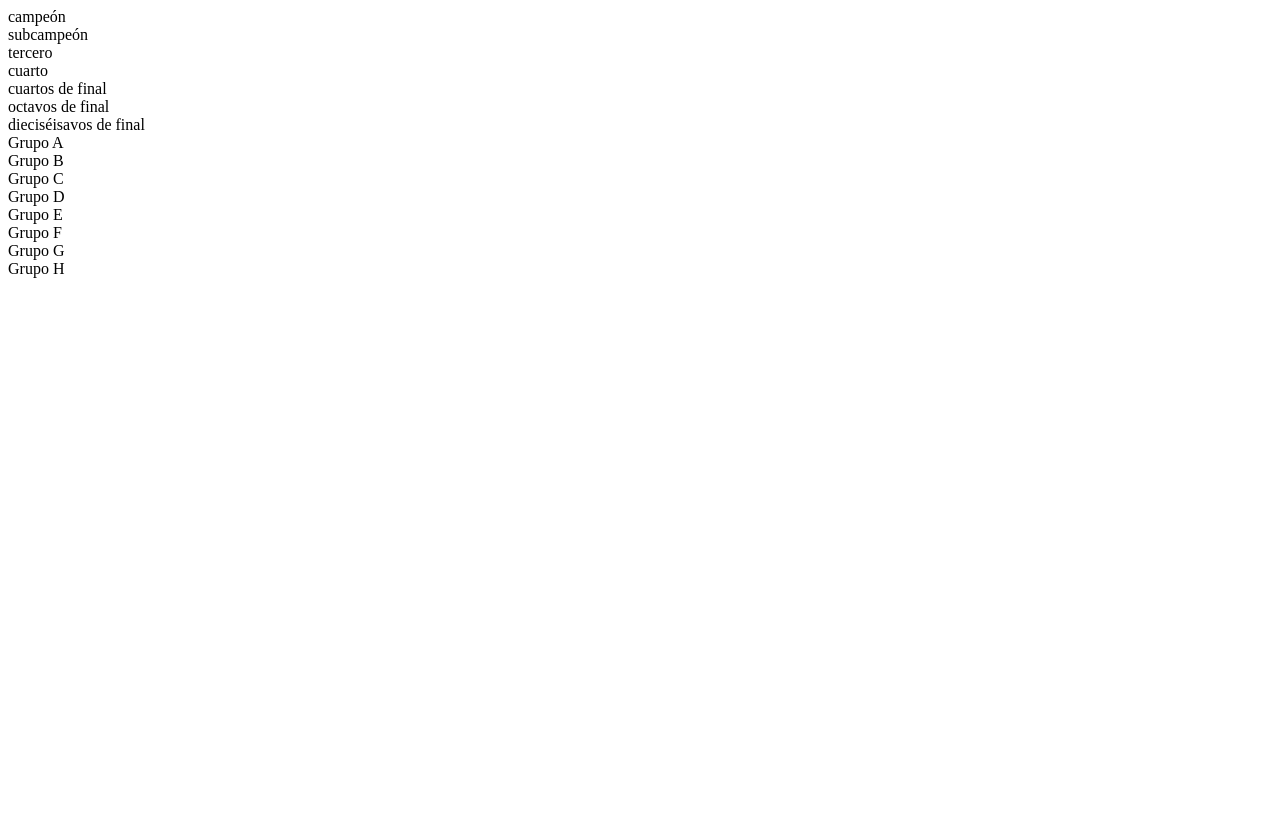
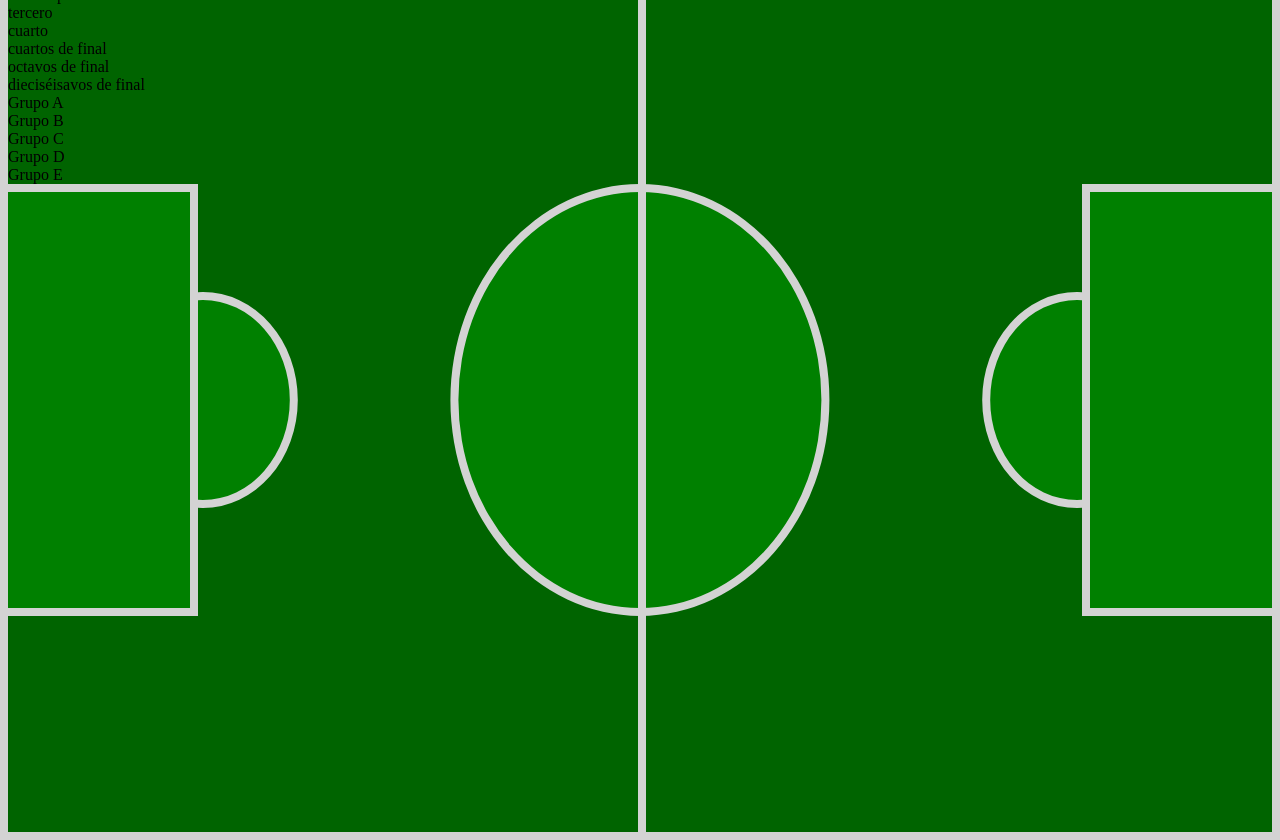
Before and after one commit to ernestomedinam/vanilla-world-cup-workshop, a plain HTML site: page index.html in a window 1280 px wide. Before the commit the page ends 800 px from the top, so only its background shows below. Drawn offline with Linux system fonts and the light colour scheme.

Commit message:
:lipstick: Adds styles.css and field styling

```diff
--- a/index.html
+++ b/index.html
@@ -5,10 +5,24 @@
     <meta http-equiv="X-UA-Compatible" content="IE=edge">
     <meta name="viewport" content="width=device-width, initial-scale=1.0">
     <title>Document</title>
+    <link type="text/css" rel="stylesheet" href="./styles.css" />
 </head>
 <body>
     <!-- cancha -->
-    <section>
+    <section id="cancha" class="linea-campo">
+        <!-- meta izquierda -->
+        <div class="meta meta-izquierda">
+            <div class="medialuna medialuna-izquierda linea-campo"></div>
+        </div>
+        <div class="linea-campo meta meta-izquierda" style="border-left: none"></div>
+        <!-- mediocampo -->
+        <div class="medialuna-central linea-campo"></div>
+        <div class="mediocampo linea-campo"></div>
+        <!-- meta derecha -->
+        <div class="meta meta-derecha">
+            <div class="medialuna medialuna-derecha linea-campo"></div>
+        </div>
+        <div class="linea-campo meta meta-derecha" style="border-right: none"></div>
         <!-- campeón -->
         <div>campeón</div>
         <!-- subcampeón -->
--- /dev/null
+++ b/styles.css
@@ -0,0 +1,83 @@
+*, *::after, *::before {
+    /* establece margen externo e interno a 0 para todos los elementos */
+    margin: 0;
+    padding: 0;
+    /* establece la propiedad box-sizing a border-box */
+    box-sizing: border-box;
+}
+
+body {
+    display: flex;
+    justify-content: center;
+    align-items: center;
+    height: 100vh;
+    background-color: darkgreen;
+}
+
+#cancha {
+    position:relative;
+    display: flex;
+    flex-flow: column wrap;
+    height: 55rem;
+    /* ajustar el ancho según el dispositivo */
+    width: 90rem;
+}
+
+.meta {
+    height: 50%;
+    width: 15%;
+    position: absolute;
+    top: 50%;
+    transform: translate(0, -50%);
+    background-color: green;
+}
+
+.meta-izquierda {
+    left: 0;
+}
+
+.meta-derecha {
+    right: 0;
+}
+
+.linea-campo {
+    border: 0.5rem solid lightgray;
+}
+
+.medialuna {
+    height: 50%;
+    width: 100%;
+    border-radius: 50%;
+    position: absolute;
+    top: 0;
+    background-color: green;
+}
+
+.medialuna-derecha {
+    left: -5px;
+    transform: translate(-50%, 50%);
+}
+
+.medialuna-izquierda {
+    right: -5px;
+    transform: translate(50%, 50%);
+}
+
+.medialuna-central {
+    position: absolute;
+    height: 50%;
+    width: 30%;
+    border-radius: 50%;
+    top: 50%;
+    left: 50%;
+    transform: translate(-50%, -50%);
+    background-color: green;
+}
+
+.mediocampo {
+    border: 0.25rem solid lightgray;
+    position: absolute;
+    height: 100%;
+    top: 0;
+    left: calc(50% - 2.5px);
+}
```
Also changed, not shown: README.md.
